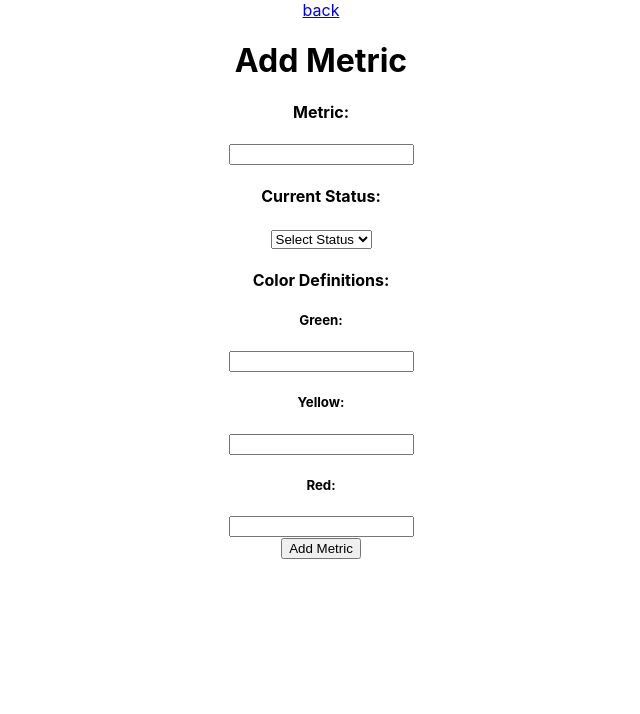
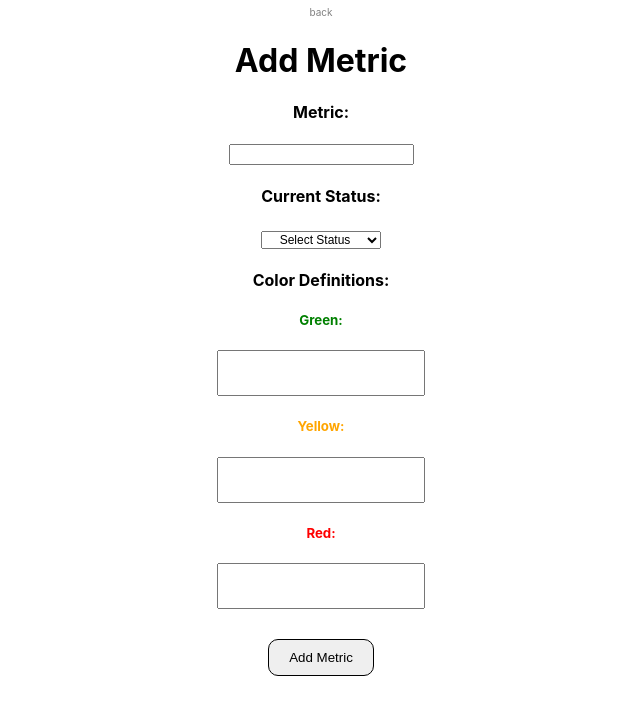
Before and after one commit to tiffanyliang333/Coding-Dojo-Solo-Project, a React (Create React App) app in the folder client/: page /metrics/new in a window 1280 px wide. Shown: the top 714 px of the page, without its empty margins (319-959 px from the left). Built offline with nearby package versions, Linux system fonts and the light colour scheme.

Commit message:
updating project with CSS

```diff
--- a/client/src/App.css
+++ b/client/src/App.css
@@ -2,37 +2,136 @@
   text-align: center;
 }
 
-.App-logo {
-  height: 40vmin;
-  pointer-events: none;
+header{
+  font-size: xx-large;
+  margin: 25px 0px;
 }
 
-@media (prefers-reduced-motion: no-preference) {
-  .App-logo {
-    animation: App-logo-spin infinite 20s linear;
-  }
+.form-fields{
+  color:rgb(136, 135, 135);
+  display: flex;
+  justify-content: space-between;
+  width: 260px;
+  margin: auto;
+  border-radius: 30px;
+  padding:15px;
+  background-color: rgb(236, 236, 236);
 }
 
-.App-header {
-  background-color: #282c34;
-  min-height: 100vh;
-  display: flex;
-  flex-direction: column;
-  align-items: center;
-  justify-content: center;
-  font-size: calc(10px + 2vmin);
-  color: white;
+.form-fields>input{
+  border-radius: 30px;
 }
 
-.App-link {
-  color: #61dafb;
+.submit-input, button{
+  padding: 10px 20px;
+  border: none;
+  border-radius: 10px;
+  margin: 30px;
 }
 
-@keyframes App-logo-spin {
-  from {
-    transform: rotate(0deg);
-  }
-  to {
-    transform: rotate(360deg);
-  }
+#AlphButton {
+  padding: 5px 10px;
+  border: none;
+  border-radius: 10px;
+  margin: 10px;
+  font-size: 8px;
+  float: right;
 }
+
+#AddButton {
+  padding: 10px 20px;
+  border: 1px solid black;
+  border-radius: 10px;
+  margin: 30px;
+}
+
+#DeleteButton {
+  padding: 5px 10px;
+  border: none;
+  border-radius: 10px;
+  margin: 30px;
+  font-size: 10px;
+}
+
+#UpdateButton {
+  padding: 5px 10px;
+  border: 1px solid black;
+  border-radius: 10px;
+  margin: 10px;
+  font-size:10px;
+}
+
+#BackB {
+  color:gray;
+  font-size: 10px;
+  margin: 10px;
+}
+
+.oneProduct-component{
+  margin:27vh auto;
+}
+
+a{
+  text-decoration: none;
+  color: black;
+  font-size: 22px;
+}
+
+table {
+  padding: 10px;
+  margin: 0 auto;
+  border: 3px solid black;
+  border-radius: 30px;
+}
+
+table th,
+table td {
+  padding: 10px 40px;
+}
+
+#greenDef {
+  height: 40px;
+  width: 200px;
+  word-break: break-all;
+  font-size: 10px;
+  text-align: center;
+}
+
+#yellowDef {
+  height: 40px;
+  width: 200px;
+  word-break: break-all;
+  font-size: 10px;
+  text-align: center;
+}
+
+#redDef {
+  height: 40px;
+  width: 200px;
+  word-break: break-all;
+  font-size: 10px;
+  text-align: center;
+}
+
+#gheader {
+  color: green;
+}
+
+#yheader {
+  color: orange;
+}
+
+#rheader {
+  color: red;
+}
+
+#Validations{
+  color: red;
+  font-size:12px;
+}
+
+#Dropdown {
+  width: 120px;
+  text-align: center;
+  font-size: 12px;
+}
--- a/client/src/components/AddMetric.js
+++ b/client/src/components/AddMetric.js
@@ -40,20 +40,20 @@ const AddMetric = (props) => {
 
     return(
         <div>
-            <Link to="/metrics">back</Link>
+            <Link to="/metrics" id="BackB">back</Link>
             <h1>Add Metric</h1>
             <form onSubmit = {submitHandler}>
                 <div>
                     <h4>Metric: </h4>
-                    {errors.name ? <p>{errors.name.message}</p> : null}
+                    {errors.name ? <p id="Validations">{errors.name.message}</p> : null}
                     <input type = "text" id = "name" value ={name} name = "name" onChange={(e) => {
                         setName(e.target.value);
                     }} />
                 </div>
                 <div>
                     <h4>Current Status: </h4>
-                    {errors.status ? <p>{errors.status.message}</p> : null}
-                    <select name ="status" value = {status} onChange={(e) => setStatus(e.target.value)} required>
+                    {errors.status ? <p id="Validations">{errors.status.message}</p> : null}
+                    <select id="Dropdown" name ="status" value = {status} onChange={(e) => setStatus(e.target.value)} required>
                         <option value ="">Select Status</option>
                         <option value ="green">Green</option>
                         <option value ="yellow">Yellow</option>
@@ -63,29 +63,29 @@ const AddMetric = (props) => {
                 <div>
                     <h4>Color Definitions: </h4>
                     <div>
-                        <h5>Green: </h5>
-                        {errors.greenDef ? <p>{errors.greenDef.message}</p> : null}
+                        <h5 id="gheader">Green: </h5>
+                        {errors.greenDef ? <p id="Validations">{errors.greenDef.message}</p> : null}
                         <input type = "text" id = "greenDef" value ={greenDef} name = "greenDef" onChange={(e) => {
                             setGreenDef(e.target.value);
                         }} />
                     </div>
                     <div>
-                        <h5>Yellow: </h5>
-                        {errors.yellowDef ? <p>{errors.yellowDef.message}</p> : null}
+                        <h5 id="yheader">Yellow: </h5>
+                        {errors.yellowDef ? <p id="Validations">{errors.yellowDef.message}</p> : null}
                         <input type = "text" id = "yellowDef" value ={yellowDef} name = "yellowDef" onChange={(e) => {
                             setYellowDef(e.target.value);
                         }} />
                     </div>
                     <div>
-                        <h5>Red: </h5>
-                        {errors.redDef ? <p>{errors.redDef.message}</p> : null}
+                        <h5 id="rheader">Red: </h5>
+                        {errors.redDef ? <p id="Validations">{errors.redDef.message}</p> : null}
                         <input type = "text" id = "redDef" value ={redDef} name = "redDef" onChange={(e) => {
                             setRedDef(e.target.value);
                         }} />
                     </div>
                 </div>
                 <div>
-                    <input type ="submit" value = "Add Metric" />
+                    <input id = "AddButton" type ="submit" value = "Add Metric" />
                 </div>
             </form>
         </div>
--- a/client/src/components/UpdateMetric.js
+++ b/client/src/components/UpdateMetric.js
@@ -9,7 +9,7 @@ const UpdateMetric = (props) => {
     const [greenDef, setGreenDef] = useState("");
     const [yellowDef, setYellowDef] = useState("");
     const [redDef, setRedDef] = useState("");
-    const [status, setStatus] = useState("");
+    // const [status, setStatus] = useState("");
     const navigate = useNavigate();
 
     const [errors, setErrors] = useState({});
@@ -31,7 +31,8 @@ const UpdateMetric = (props) => {
     const submitHandler = (e) => {
         e.preventDefault();
         axios.put(`http://localhost:8000/api/metrics/edit/${id}`, {
-            name, greenDef, yellowDef, redDef, status
+            name, greenDef, yellowDef, redDef,
+            // status
         })
             .then(res => {
                 console.log(res);
@@ -46,17 +47,17 @@ const UpdateMetric = (props) => {
 
     return(
         <div>
-            <Link to="/metrics">home</Link>
+            <Link to="/metrics" id="BackB">home</Link>
             <h1>Edit Metric</h1>
             <form onSubmit = {submitHandler}>
                 <div>
                     <h4>Metric: </h4>
-                    {errors.name ? <p>{errors.name.message}</p> : null}
+                    {errors.name ? <p id="Validations">{errors.name.message}</p> : null}
                     <input type = "text" id = "name" value ={name} name = "name" onChange={(e) => {
                         setName(e.target.value);
                     }} />
                 </div>
-                <div>
+                {/* <div>
                     <h4>Current Status: </h4>
                     {errors.status ? <p>{errors.status.message}</p> : null}
                     <select name ="status" value = {status} onChange={(e) => setStatus(e.target.value)} required>
@@ -65,33 +66,33 @@ const UpdateMetric = (props) => {
                         <option value ="yellow">Yellow</option>
                         <option value = "red">Red</option>
                     </select>
-                </div>
+                </div> */}
                 <div>
                     <h4>Color Definitions: </h4>
                     <div>
-                        <h5>Green: </h5>
-                        {errors.greenDef ? <p>{errors.greenDef.message}</p> : null}
+                        <h5 id="gheader">Green: </h5>
+                        {errors.greenDef ? <p id="Validations">{errors.greenDef.message}</p> : null}
                         <input type = "text" id = "greenDef" value ={greenDef} name = "greenDef" onChange={(e) => {
                             setGreenDef(e.target.value);
                         }} />
                     </div>
                     <div>
-                        <h5>Yellow: </h5>
-                        {errors.yellowDef ? <p>{errors.yellowDef.message}</p> : null}
+                        <h5 id ="yheader">Yellow: </h5>
+                        {errors.yellowDef ? <p id="Validations">{errors.yellowDef.message}</p> : null}
                         <input type = "text" id = "yellowDef" value ={yellowDef} name = "yellowDef" onChange={(e) => {
                             setYellowDef(e.target.value);
                         }} />
                     </div>
                     <div>
-                        <h5>Red: </h5>
-                        {errors.redDef ? <p>{errors.redDef.message}</p> : null}
+                        <h5 id="rheader">Red: </h5>
+                        {errors.redDef ? <p id="Validations">{errors.redDef.message}</p> : null}
                         <input type = "text" id = "redDef" value ={redDef} name = "redDef" onChange={(e) => {
                             setRedDef(e.target.value);
                         }} />
                     </div>
                 </div>
                 <div>
-                    <input type ="submit" value = "Edit Metric" />
+                    <input id = "AddButton" type ="submit" value = "Edit Metric" />
                 </div>
             </form>
         </div>
--- a/client/src/components/ViewMetric.js
+++ b/client/src/components/ViewMetric.js
@@ -1,6 +1,6 @@
 import React, { useState, useEffect } from 'react';
 import axios from 'axios';
-import {Link, useParams} from 'react-router-dom';
+import {Link, useParams, useNavigate} from 'react-router-dom';
 
 const ViewMetric = (props) => {
     const {id} = useParams();
@@ -9,6 +9,7 @@ const ViewMetric = (props) => {
     const [selectedColor, setSelectedColor] = useState('');
     const [status, setStatus] = useState('');
     const selector = 'Status selector:';
+    const navigate = useNavigate();
 
     const colorOptions = ['green', 'yellow', 'red'];
 
@@ -22,7 +23,7 @@ const ViewMetric = (props) => {
                 //     yellow: res.data.metric.yellowDef,
                 //     red: res.data.metric.redDef,
                 // });
-                setSelectedColor(res.data.metric.color);
+                setSelectedColor(res.data.metric.status);
             })
             .catch((err) => console.log(err.res));
     }, [id]);
@@ -36,18 +37,19 @@ const ViewMetric = (props) => {
         // const updatedMetric = {
         //     color: selectedColor
         // };
-        setMetricDetails({...metricDetails, color: selectedColor});
-        axios.put(`http://localhost:8000/api/metrics/${id}`, status)
+        // setMetricDetails({...metricDetails, color: selectedColor});
+        axios.put(`http://localhost:8000/api/metrics/edit/${id}`, {status: selectedColor})
             .then((res) => {
                 console.log(res.data);
-                setStatus(res.data.metric.status);
+                // setStatus(res.data.metric.status);
+                navigate("/metrics");
             })
             .catch((err) => console.log(err.res));
     };
 
     return (
         <div>
-            <Link to="/metrics">back</Link>
+            <Link to="/metrics" id="BackB">back</Link>
             <h1>{metricDetails.name}</h1>
             <h4>Current Status: </h4>
             {/* <p>{metricDetails.status}</p> */}
@@ -83,7 +85,7 @@ const ViewMetric = (props) => {
                     />
                     ))}
                 </div>
-                <button type ="submit">Update Status</button>
+                <button type ="submit" id ="UpdateButton">Update Status</button>
             </form>
             <div>
                 <p>__________________________________________________</p>
@@ -93,7 +95,7 @@ const ViewMetric = (props) => {
                 <p style = {{color: "red"}}>Red: {metricDetails.redDef}</p>
             </div>
             <Link to = {`/metrics/edit/${metricDetails._id}`}>
-                <button>Edit Information</button>
+                <button id="UpdateButton">Edit Color Definitions</button>
             </Link>
         </div>
     );
```
Also changed, not shown: client/src/components/MetricWall.js (+14 -12 lines).
